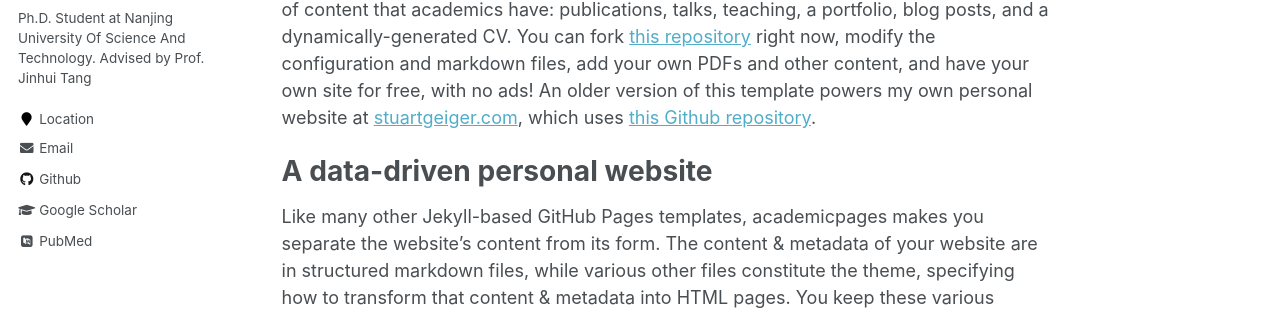
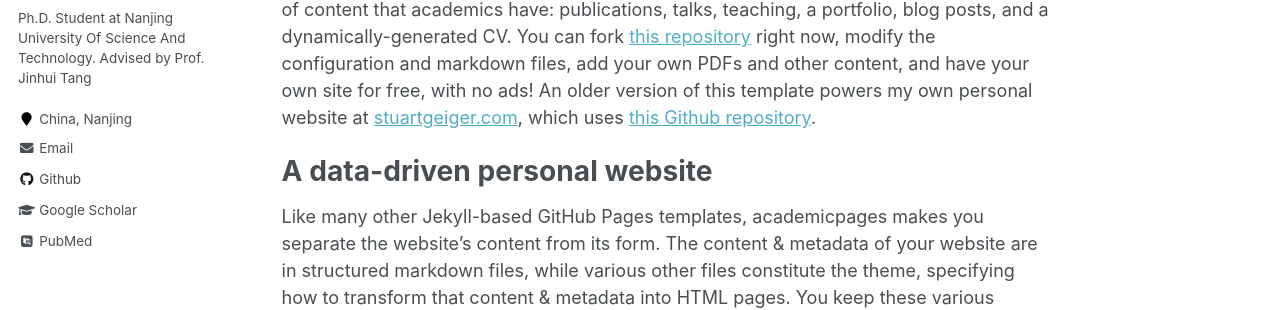
Before and after one commit to muzishen/muzishen.github.io, a Jekyll site: the page built from _pages/about.md, in a window 1280 px wide. Shown: the part 327-637 px from the top of the page. Built offline with Jekyll 4.4.1, drawn with Linux system fonts in a browser that asks for light colours; some web fonts are replaced.

Commit message:
Update _config.yml

```diff
--- a/_config.yml
+++ b/_config.yml
@@ -83,10 +83,10 @@
   name             : "Fei Shen"
   avatar           : "profile.png"
   bio              : "Ph.D. Student at Nanjing University Of Science And Technology. Advised by Prof. Jinhui Tang"
-  location         : "Location"
+  location         : "China, Nanjing"
   employer         :
   pubmed           : "https://www.ncbi.nlm.nih.gov/pubmed/?term=john+snow"
-  googlescholar    : "http://yourfullgooglescholarurl.com"
+  googlescholar    : "https://scholar.google.com/citations?user=wqvr28MAAAAJ"
   email            : feishen@njust.edu.cn
   researchgate     :  # example: "https://www.researchgate.net/profile/yourprofile"
   uri              :
```
